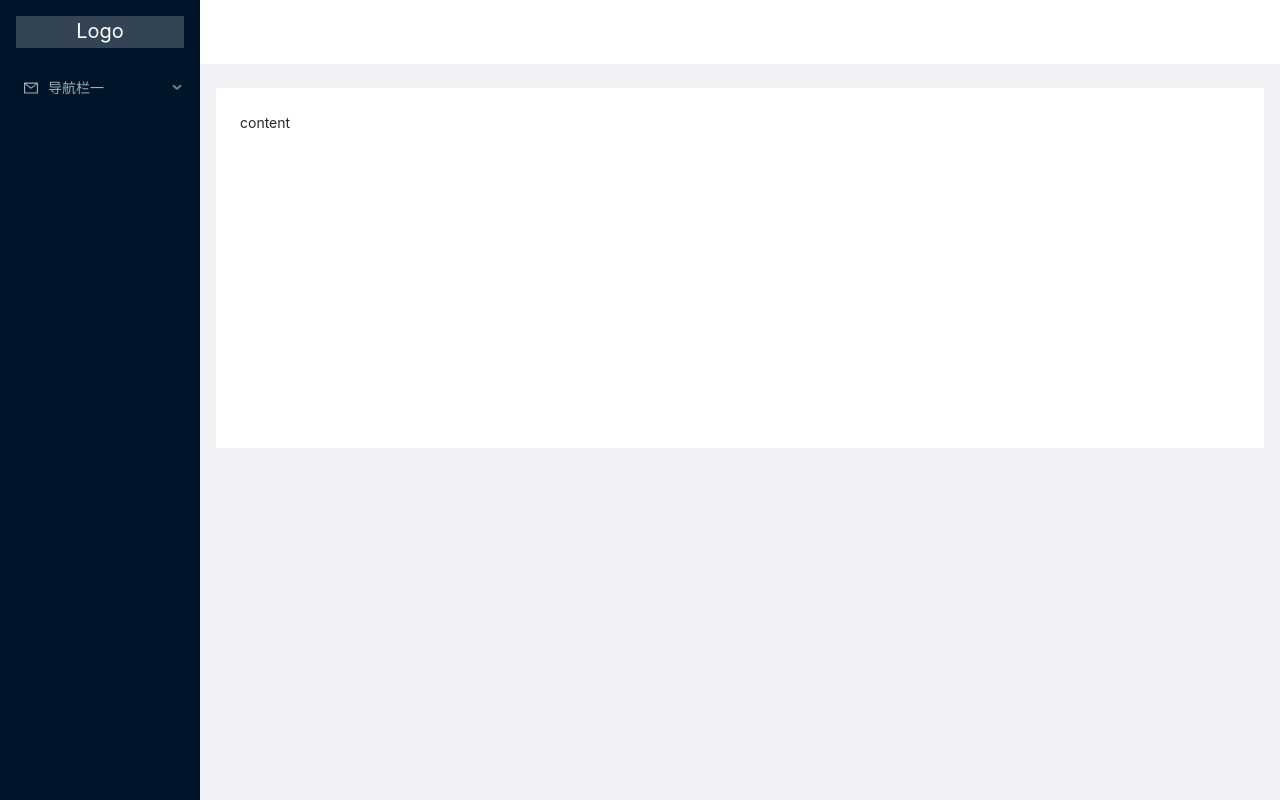
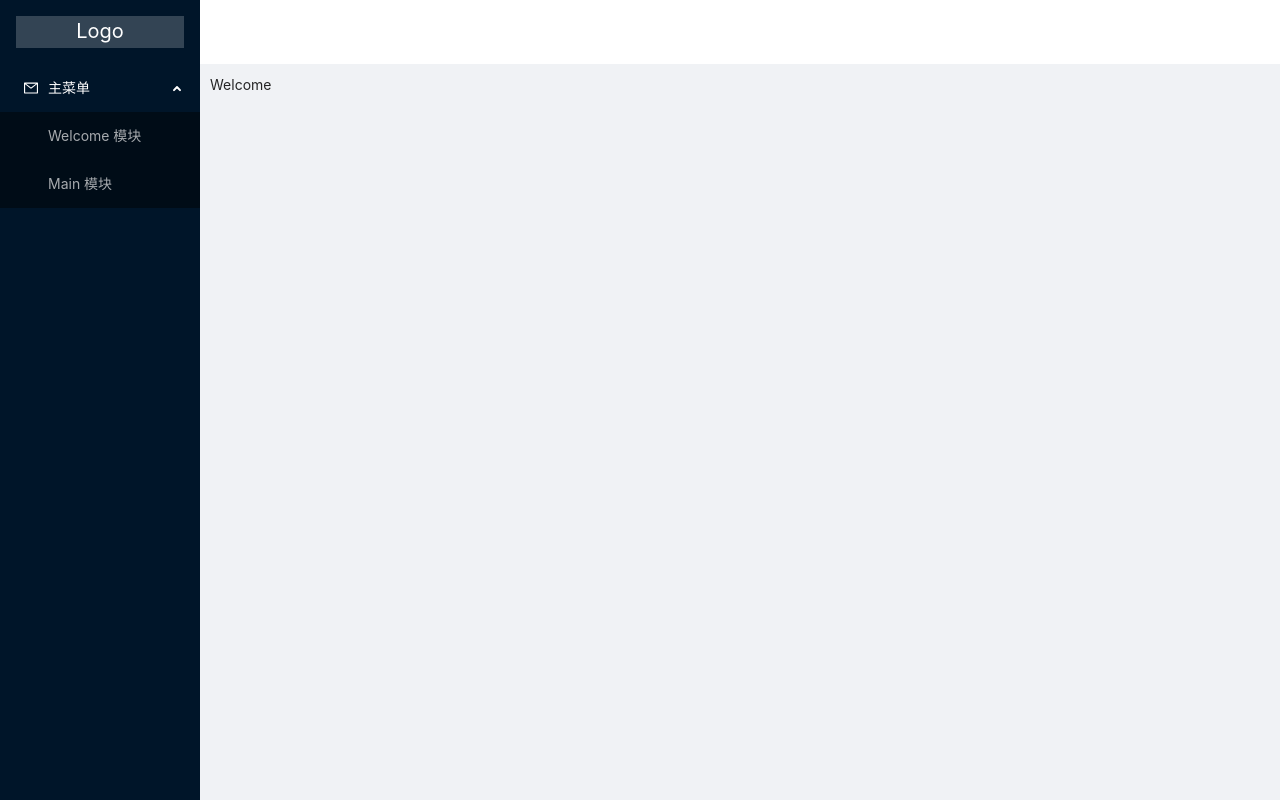
Before and after one commit to qcoke/full-stack-introduce-demo, a React (Create React App) app: page / in a window 1280 px wide. Built offline with nearby package versions, Linux system fonts and the light colour scheme.

Commit message:
初步版本 Ok

```diff
--- a/package.json
+++ b/package.json
@@ -9,6 +9,8 @@
     "antd": "^4.16.11",
     "react": "^17.0.2",
     "react-dom": "^17.0.2",
+    "react-router-config": "^5.1.1",
+    "react-router-dom": "^5.2.0",
     "react-scripts": "4.0.3",
     "web-vitals": "^1.0.1"
   },
--- a/src/App.js
+++ b/src/App.js
@@ -1,10 +1,9 @@
-import MainClass from "./pages/MainClass/MainClass";
+import PageLayout from "./pages/MainClass/PageLayout";
 import './App.css';
-
 
 function App() {
   return (
-    <MainClass />
+    <PageLayout />
   )
 }
 
--- a/src/index.js
+++ b/src/index.js
@@ -1,17 +1,17 @@
 import React from 'react';
 import ReactDOM from 'react-dom';
 import './index.css';
-import App from './App';
 import reportWebVitals from './reportWebVitals';
+import { BrowserRouter, Switch } from 'react-router-dom';
+import App from './App'
 
 ReactDOM.render(
-  <React.StrictMode>
-    <App />
-  </React.StrictMode>,
+  <BrowserRouter>
+    <Switch>
+      <App />
+    </Switch>
+  </BrowserRouter>,
   document.getElementById('root')
 );
 
-// If you want to start measuring performance in your app, pass a function
-// to log results (for example: reportWebVitals(console.log))
-// or send to an analytics endpoint. Learn more: https://bit.ly/CRA-vitals
 reportWebVitals();
--- a/src/pages/MainClass/MainClass.js
+++ b/src/pages/MainClass/MainClass.js
@@ -1,43 +1,13 @@
 import React from "react"
-import { Layout, Menu } from 'antd';
-import { MailOutlined } from '@ant-design/icons';
-const { Header, Sider, Content } = Layout;
-const { SubMenu } = Menu;
-
 class MainClass extends React.Component {
     constructor(props) {
         super(props);
-        this.state = {
-            theme: 'dark',
-            current: '1',
-        }
+        this.state = {}
     }
+
     render() {
         return (
-            <Layout>
-                <Sider
-                    breakpoint="lg"
-                    collapsedWidth="0"
-                >
-                    <div className="logo">Logo</div>
-                    <Menu
-                        theme={this.state.theme}
-                        mode="inline"
-                    >
-                        <SubMenu key="sub1" icon={<MailOutlined />} title="导航栏一">
-                            <Menu.Item key="1">导航一</Menu.Item>
-                        </SubMenu>
-                    </Menu>
-                </Sider>
-                <Layout>
-                    <Header className="site-layout-sub-header-background" style={{ padding: 0 }} />
-                    <Content style={{ margin: '24px 16px 0' }}>
-                        <div className="site-layout-background" style={{ padding: 24, minHeight: 360 }}>
-                            content
-                        </div>
-                    </Content>
-                </Layout>
-            </Layout>
+            <div>Main</div>
         )
     }
 }
--- /dev/null
+++ b/src/pages/MainClass/PageLayout.js
@@ -0,0 +1,58 @@
+import React from "react"
+import { Layout, Menu } from 'antd';
+import { MailOutlined } from '@ant-design/icons';
+import { Link, Route } from 'react-router-dom';
+
+import MainClass from "./MainClass";
+import Welcome from "./Welcome";
+
+const { Header, Content } = Layout;
+const { Sider } = Layout;
+const { SubMenu } = Menu;
+
+class PageLayout extends React.Component {
+    constructor(props) {
+        super(props);
+        this.state = {
+            theme: 'dark'
+        }
+    }
+    render() {
+        return (
+            <Layout>
+                <Sider
+                    breakpoint="lg"
+                    collapsedWidth="0"
+                >
+                    <div className="logo">Logo</div>
+                    <Menu
+                        theme={this.state.theme}
+                        mode="inline"
+                        defaultOpenKeys={['sub1']}
+                        onSelect={this.selectItem}
+                    >
+                        <SubMenu key="sub1" icon={<MailOutlined />} title="主菜单">
+                            <Menu.Item key="1">
+                                <Link className="nav-link" to="/">Welcome 模块</Link>
+                            </Menu.Item>
+                            <Menu.Item key="2">
+                                <Link className="nav-link" to="/Main">Main 模块</Link>
+                            </Menu.Item>
+                        </SubMenu>
+                    </Menu>
+                </Sider>
+                <Layout>
+                    <Header className="site-layout-sub-header-background" style={{ padding: 0 }} />
+                    <Content style={{ padding: '10px' }}>
+                        <div className="right-content">
+                            <Route path="/" exact component={Welcome} />
+                            <Route path="/Main" component={MainClass} />
+                        </div>
+                    </Content>
+                </Layout>
+            </Layout>
+        )
+    }
+}
+
+export default PageLayout
--- /dev/null
+++ b/src/pages/MainClass/Welcome.js
@@ -0,0 +1,16 @@
+import React from "react";
+
+class Welcome extends React.Component {
+  constructor(props) {
+    super(props)
+    this.state = {
+
+    }
+  }
+
+  render() {
+    return(<div>Welcome</div>)
+  }
+}
+
+export default Welcome
```
Also changed, not shown: src/config/router.js (added, +23 -0 lines), src/pages/MainHooks/MainHooks.js (deleted), 1 other file (tests, documents, lock files or other folders).
